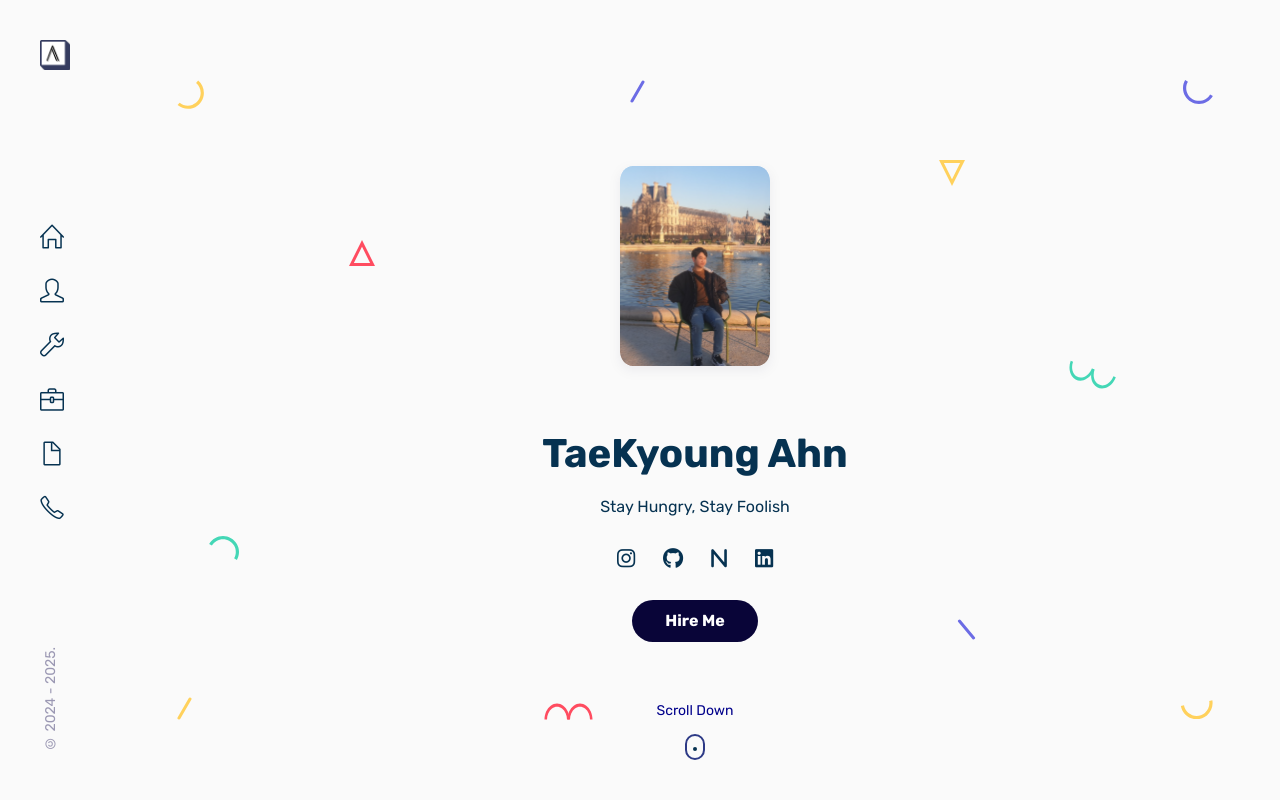
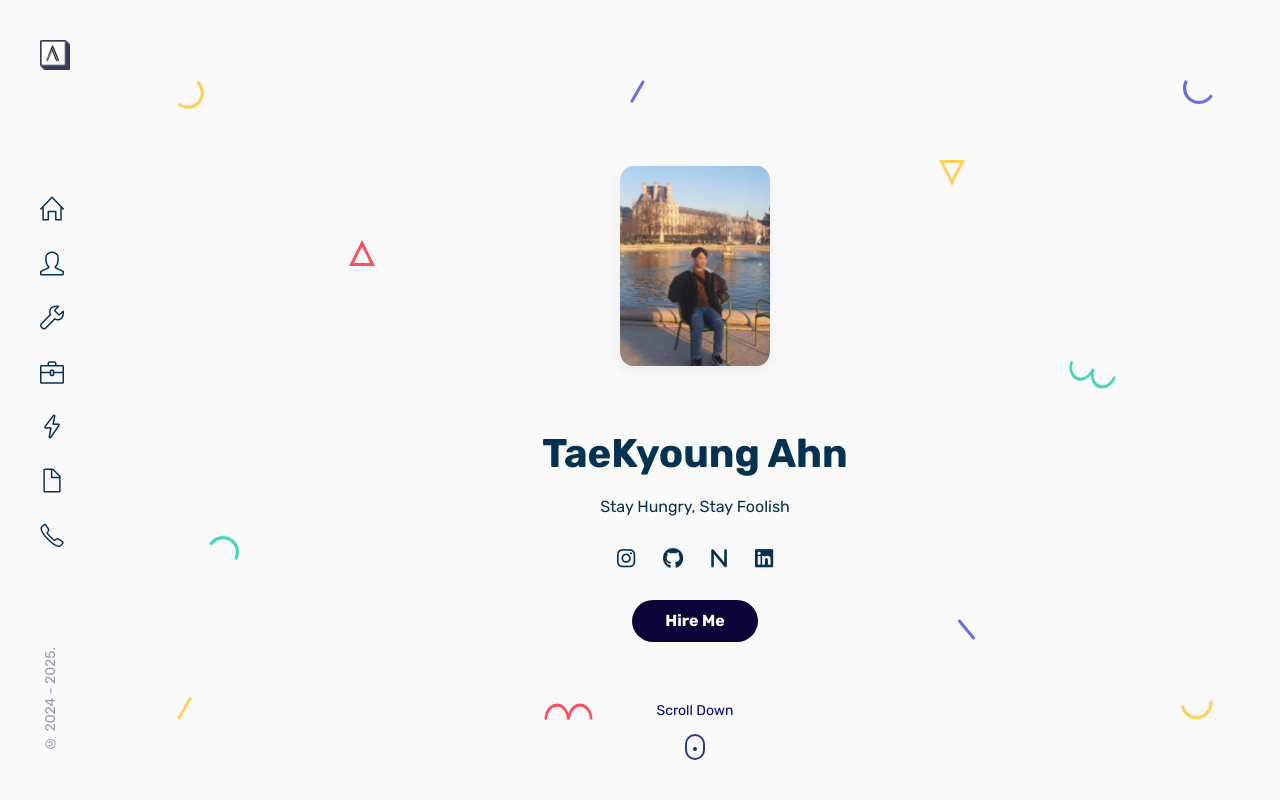
Before and after one commit to TaeKyoungAhn/ahns, a React (Create React App) app: page / in a window 1280 px wide. Shown: the top 800 px of the page. Built offline with nearby package versions, Linux system fonts and the light colour scheme.

Commit message:
대소문자 재수정

```diff
--- a/src/components/sidebar/Sidebar.jsx
+++ b/src/components/sidebar/Sidebar.jsx
@@ -8,7 +8,7 @@ const Sidebar = () => {
     return (
         <>
         <aside className={toggle ? "aside show-menu": "aside"}>
-        <a href='#Home' className='nav__logo'>
+        <a href='#home' className='nav__logo'>
             <img src={Logo} alt="" />
         </a>
 
@@ -16,32 +16,37 @@ const Sidebar = () => {
             <div className='nav__menu'>
                 <ul className='nav__list'>
                     <li className='nav__item'>
-                        <a href='#Home' className='nav__link'>
+                        <a href='#home' className='nav__link'>
                             <i className="icon-home"></i>
                         </a>
                     </li>
                     <li className='nav__item'>
-                        <a href='#About' className='nav__link'>
+                        <a href='#about' className='nav__link'>
                             <i className="icon-user"></i>
                         </a>
                     </li>
                     <li className='nav__item'>
-                        <a href='#Skills' className='nav__link'>
+                        <a href='#skills' className='nav__link'>
                             <i className="icon-wrench"></i>
                         </a>
                     </li>
                     <li className='nav__item'>
-                        <a href='#Portfolio' className='nav__link'>
+                        <a href='#portfolio' className='nav__link'>
                             <i className="icon-briefcase"></i>
                         </a>
                     </li>
                     <li className='nav__item'>
-                        <a href='#Resume' className='nav__link'>
+                        <a href='#skills' className='nav__link'>
+                            <i className="icon-energy"></i>
+                        </a>
+                    </li>
+                    <li className='nav__item'>
+                        <a href='#resume' className='nav__link'>
                             <i className="icon-doc"></i>
                         </a>
                     </li>
                     <li className='nav__item'>
-                        <a href='#Contact' className='nav__link'>
+                        <a href='#contact' className='nav__link'>
                             <i className="icon-phone"></i>
                         </a>
                     </li>
```
